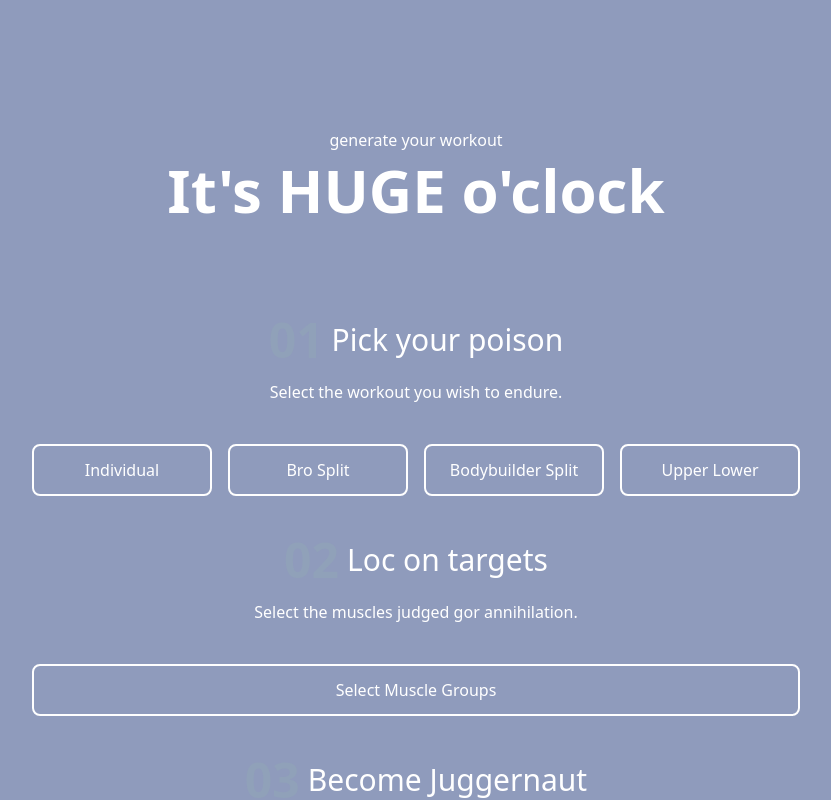
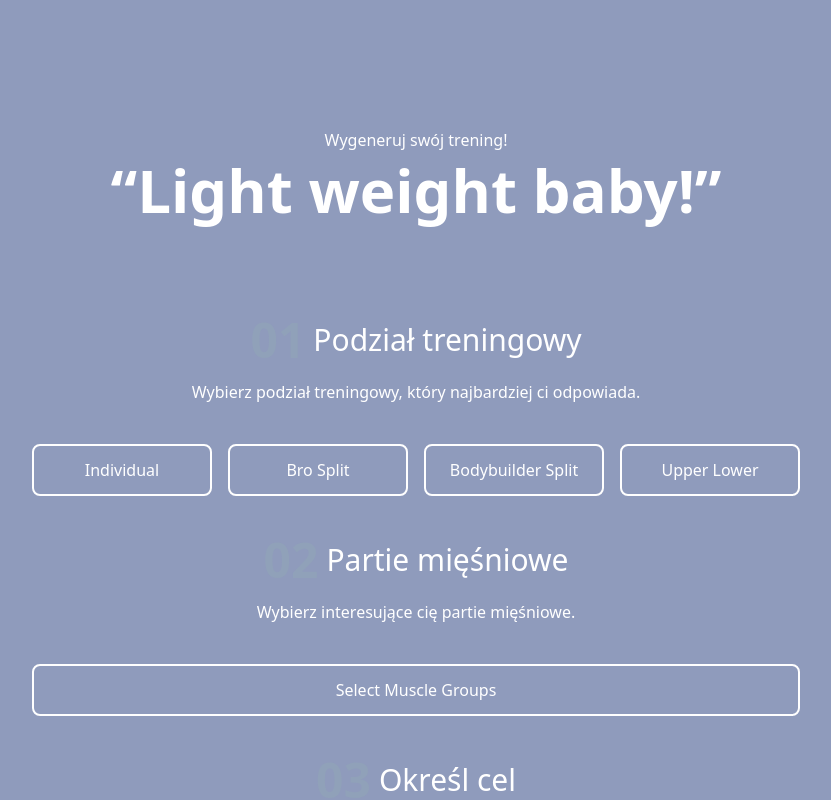
Before and after one commit to jaqp1/zamch-gym, a React (Vite) app: page /trainingGenerator in a window 1280 px wide. Shown: the part 960-1760 px from the top of the page, without its empty margins (224-1055 px from the left). Built offline with nearby package versions, Linux system fonts and the light colour scheme; some icons are missing.

Commit message:
style: make translations

```diff
--- a/src/components/Generator.tsx
+++ b/src/components/Generator.tsx
@@ -56,8 +56,8 @@ export default function Generator(props) {
   }
 
   return (
-    <SectionWraper  id={'generate'} header={"generate your workout"} title={['It\'s', 'Huge', 'o\'clock']}>
-        <Header index={'01'} title={'Pick your poison'} description={"Select the workout you wish to endure."}></Header>
+    <SectionWraper  id={'generate'} header={"Wygeneruj swój trening!"} title={['“Light weight baby!”']}>
+        <Header index={'01'} title={'Podział treningowy'} description={"Wybierz podział treningowy, który najbardziej ci odpowiada."}></Header>
         <div className='grid grid-cols-2 sm:grid-cols-4 gap-4'>
         {Object.keys(WORKOUTS).map((type, typeIndex) => {
             return (
@@ -71,7 +71,7 @@ export default function Generator(props) {
             )
         })}
         </div>
-        <Header index={'02'} title={'Loc on targets'} description={"Select the muscles judged gor annihilation."}></Header>
+        <Header index={'02'} title={'Partie mięśniowe'} description={"Wybierz interesujące cię partie mięśniowe."}></Header>
         <div className='bg-scheme1-600 border-2 border-solid border-scheme1-700 rounded-lg flex flex-col hover:border-scheme1-800 duration-200'>
             <button onClick={toggleModal} className='relative flex items-center justify-center p-3 '>
                 <p className='capitalize'>{muscles.length === 0 ? 'Select muscle groups' : muscles.join(' ')}</p>
@@ -91,7 +91,7 @@ export default function Generator(props) {
               </div>
             )}
         </div>
-        <Header index={'03'} title={'Become Juggernaut'} description={"Select your ultimate objective."}></Header>
+        <Header index={'03'} title={'Określ cel'} description={"Zadecyduj na czym chciałbyś skupić się najbardziej"}></Header>
         <div className='grid grid-cols-1 sm:grid-cols-3 gap-4'>
         {Object.keys(SCHEMES).map((scheme, schemeIndex) => {
             return (
```
